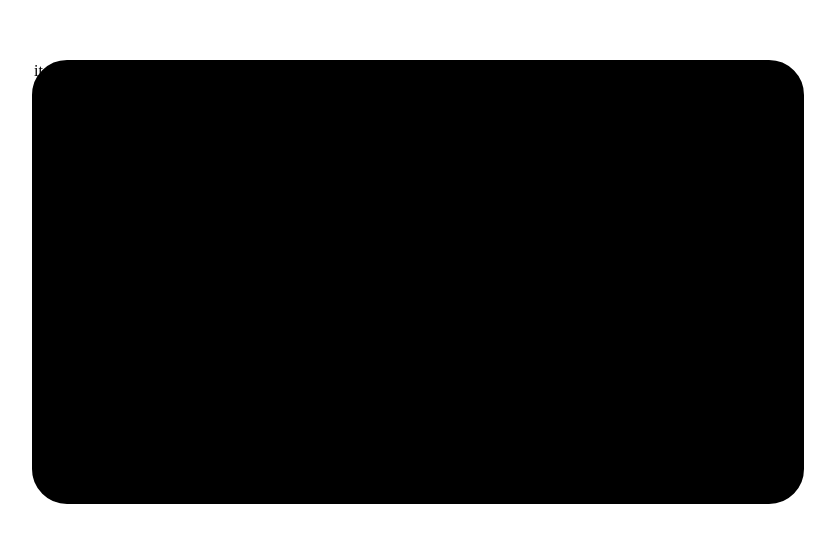
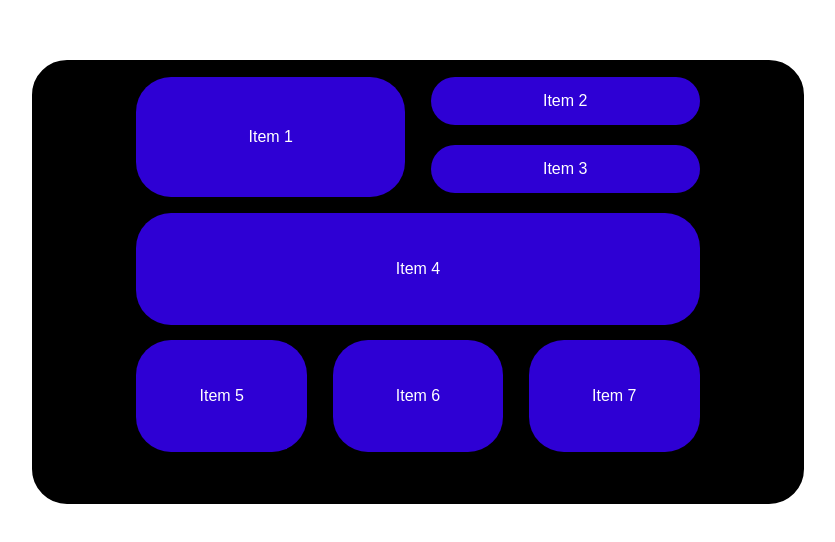
Before and after one commit to CYODER05/HTML-CSS-Practice, a plain HTML site: page index.html in a window 1280 px wide. Shown: the part 118-660 px from the top of the page, without its empty margins (222-1057 px from the left). Drawn offline with Linux system fonts and the light colour scheme; a web font is replaced by a local one.

Commit message:
Update index.html

```diff
--- a/index.html
+++ b/index.html
@@ -5,18 +5,39 @@
     <meta name="viewport" content="width=device-width, initial-scale=1.0">
     <title>Landing Page</title>
     <link rel="stylesheet" href="styles.css">
+    <link rel="preconnect" href="https://fonts.googleapis.com">
+<link rel="preconnect" href="https://fonts.gstatic.com" crossorigin>
+<link href="https://fonts.googleapis.com/css2?family=JetBrains+Mono:ital,wght@0,100..800;1,100..800&family=Montserrat:ital,wght@0,100..900;1,100..900&family=Text+Me+One&display=swap" rel="stylesheet">
 </head>
 <body>
     <div class="mainSection">
-        <div class="item1">
-            <p>item 1</p>
+        <div class="topSection">
+            <div class="item1 trait1 fontOne">
+                <p>Item 1</p>
+            </div>
+                <div class="subSection1">
+                    <div class="item2 trait1 fontOne">
+                        <p>Item 2</p>
+                    </div>
+                    <div class="item3 trait1 fontOne">
+                        <p>Item 3</p>
+                    </div>
+                </div>
         </div>
-        <div class="subSection1">
-            <div class="item2">
-               <p>item 2</p>
+        <div class="middleSection">
+            <div class="item4 trait1 fontOne">
+                <p>Item 4</p>
             </div>
-            <div class="item3">
-                <p>item 3</p>
+        </div>
+        <div class="bottomSection">
+            <div class="item5 trait1 fontOne">
+                <p>Item 5</p>
+            </div>
+            <div class="item6 trait1 fontOne">
+                <p>Item 6</p>
+            </div>
+            <div class="item7 trait1 fontOne">
+                <p>Item 7</p>
             </div>
         </div>
     </div>
```
